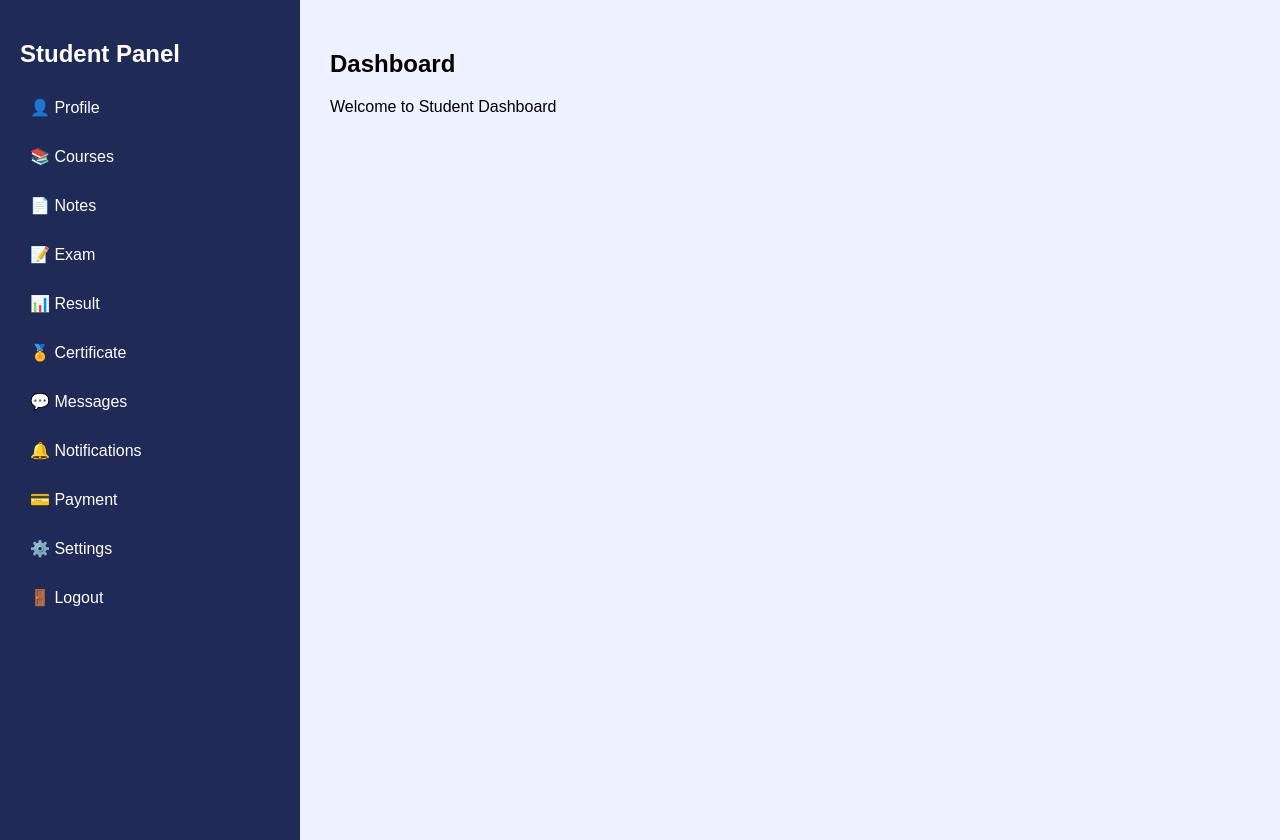
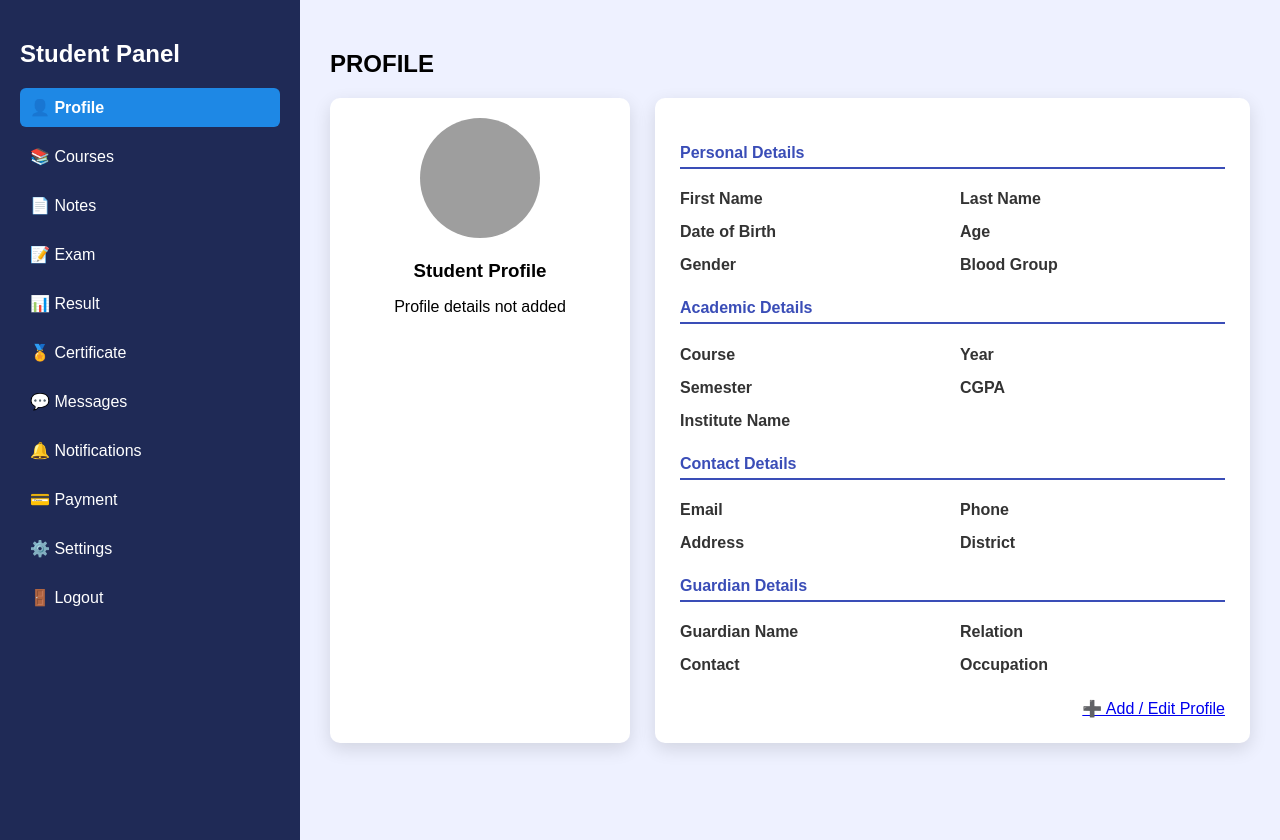
Before and after one commit to 24Cyril/exam-portal-mini-project, a Flask app: page /student in a window 1280 px wide. Run offline with Flask 3, Linux system fonts and the light colour scheme; grey boxes are pictures that could not be loaded.

Commit message:
updation

```diff
--- a/app/static/css/student.css
+++ b/app/static/css/student.css
@@ -3,6 +3,11 @@ body {
     display: flex;
     font-family: Arial, Helvetica, sans-serif;
     background: #eef1ff;
+}
+.sidebar li.active {
+    background-color: #1e88e5;
+    color: white;
+    font-weight: bold;
 }
 
 /* Sidebar */
--- a/app/static/js/student.js
+++ b/app/static/js/student.js
@@ -1,6 +1,20 @@
+// ===============================
+// TAB SWITCH HANDLER
+// ===============================
 function openTab(tabName) {
+    // Update title
     document.getElementById("page-title").innerText = tabName.toUpperCase();
 
+    // Remove active from all tabs
+    document.querySelectorAll(".sidebar li").forEach(tab => {
+        tab.classList.remove("active");
+    });
+
+    // Add active to selected tab
+    const activeTab = document.getElementById(`tab-${tabName}`);
+    if (activeTab) activeTab.classList.add("active");
+
+    // Load content
     if (tabName === "profile") {
         loadProfile();
     } else {
@@ -8,6 +22,10 @@ function openTab(tabName) {
             `<h3>${tabName} section coming soon...</h3>`;
     }
 }
+
+// ===============================
+// LOAD PROFILE CONTENT
+// ===============================
 function loadProfile() {
     document.getElementById("tab-content").innerHTML = `
         <div class="profile-wrapper">
@@ -63,15 +81,18 @@ function loadProfile() {
                     </div>
                 </div>
 
-             <div class="profile-actions">
-    <a href="editpro.html" class="edit-btn">➕ Add / Edit Profile</a>
-</div>
+                <div class="profile-actions">
+                    <a href="/editpro" class="edit-btn">➕ Add / Edit Profile</a>
+                </div>
 
             </div>
         </div>
     `;
 }
 
-function goToEditProfile() {
-    window.location.href = "/editpro";
-}
+// ===============================
+// AUTO LOAD PROFILE ON PAGE LOAD
+// ===============================
+document.addEventListener("DOMContentLoaded", () => {
+    openTab("profile");
+});
--- a/app/templates/Student.html
+++ b/app/templates/Student.html
@@ -10,25 +10,23 @@
 <div class="sidebar">
     <h2>Student Panel</h2>
     <ul>
-        <li onclick="openTab('profile')">👤 Profile</li>
-        <li onclick="openTab('courses')">📚 Courses</li>
-        <li onclick="openTab('notes')">📄 Notes</li>
-        <li onclick="openTab('exam')">📝 Exam</li>
-        <li onclick="openTab('result')">📊 Result</li>
-        <li onclick="openTab('certificate')">🏅 Certificate</li>
-        <li onclick="openTab('messages')">💬 Messages</li>
-        <li onclick="openTab('notifications')">🔔 Notifications</li>
-        <li onclick="openTab('payment')">💳 Payment</li>
-        <li onclick="openTab('settings')">⚙️ Settings</li>
+        <li id="tab-profile" class="active" onclick="openTab('profile')">👤 Profile</li>
+        <li id="tab-courses" onclick="openTab('courses')">📚 Courses</li>
+        <li id="tab-notes" onclick="openTab('notes')">📄 Notes</li>
+        <li id="tab-exam" onclick="openTab('exam')">📝 Exam</li>
+        <li id="tab-result" onclick="openTab('result')">📊 Result</li>
+        <li id="tab-certificate" onclick="openTab('certificate')">🏅 Certificate</li>
+        <li id="tab-messages" onclick="openTab('messages')">💬 Messages</li>
+        <li id="tab-notifications" onclick="openTab('notifications')">🔔 Notifications</li>
+        <li id="tab-payment" onclick="openTab('payment')">💳 Payment</li>
+        <li id="tab-settings" onclick="openTab('settings')">⚙️ Settings</li>
         <li><a href="/logout">🚪 Logout</a></li>
     </ul>
 </div>
 
 <div class="content">
-    <h2 id="page-title">Dashboard</h2>
-    <div id="tab-content">
-        <p>Welcome to Student Dashboard</p>
-    </div>
+    <h2 id="page-title">PROFILE</h2>
+    <div id="tab-content"></div>
 </div>
 
 <script src="../static/js/student.js"></script>
```
